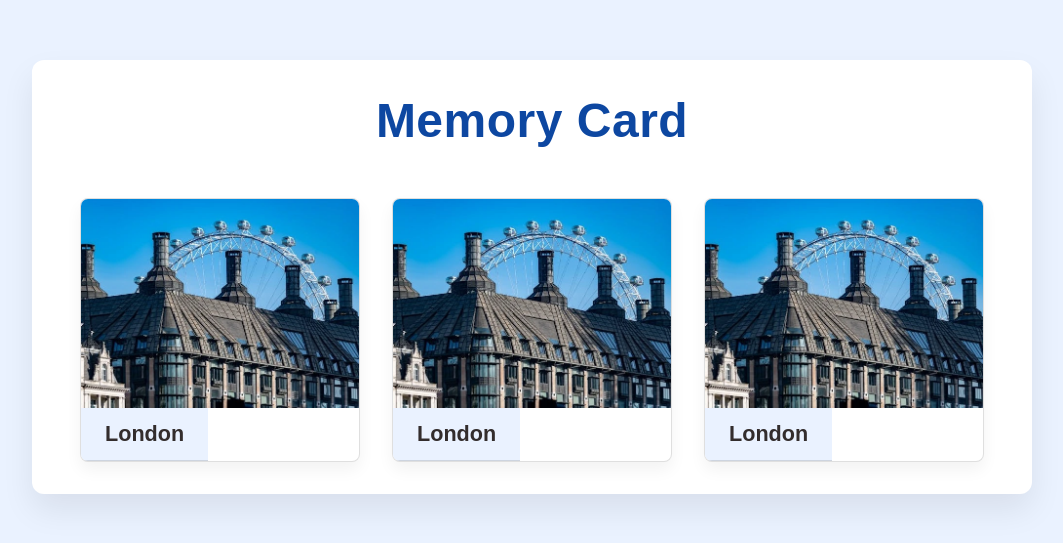
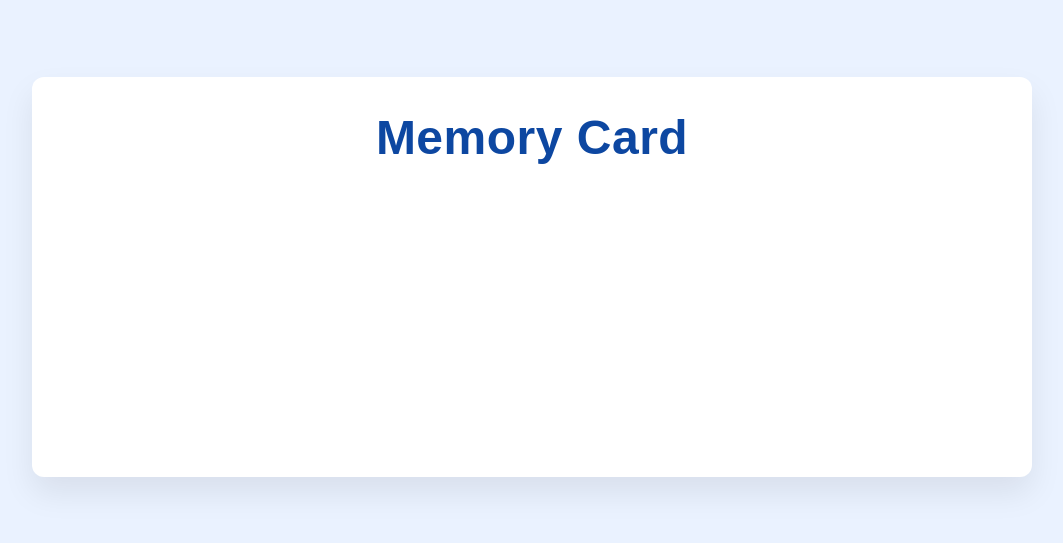
Before and after one commit to catalinbroinas/memory-card, a React (Vite) app: page / in a window 1280 px wide. Shown: the part 123-666 px from the top of the page, without its empty margins (108-1171 px from the left). Built offline with nearby package versions, Linux system fonts and the light colour scheme.

Commit message:
feat(EndScreen): add component structure

```diff
--- /dev/null
+++ b/src/react/components/features/Game/EndScreen/EndScreen.jsx
@@ -0,0 +1,10 @@
+
+function EndScreen() {
+  return (
+    <section className="end-screen">
+      <h2 className="visually-hidden">Game results</h2>
+    </section>
+  );
+}
+
+export default EndScreen;
--- a/src/react/components/features/Game/Game.jsx
+++ b/src/react/components/features/Game/Game.jsx
@@ -1,11 +1,11 @@
-import GameScreen from "./GameScreen/GameScreen";
+import EndScreen from "./EndScreen/EndScreen";
 
 function Game() {
   return (
     <section className="game">
       <h1 className="game__title">Memory Card</h1>
 
-      <GameScreen />
+      <EndScreen />
     </section>
   );
 }
```
